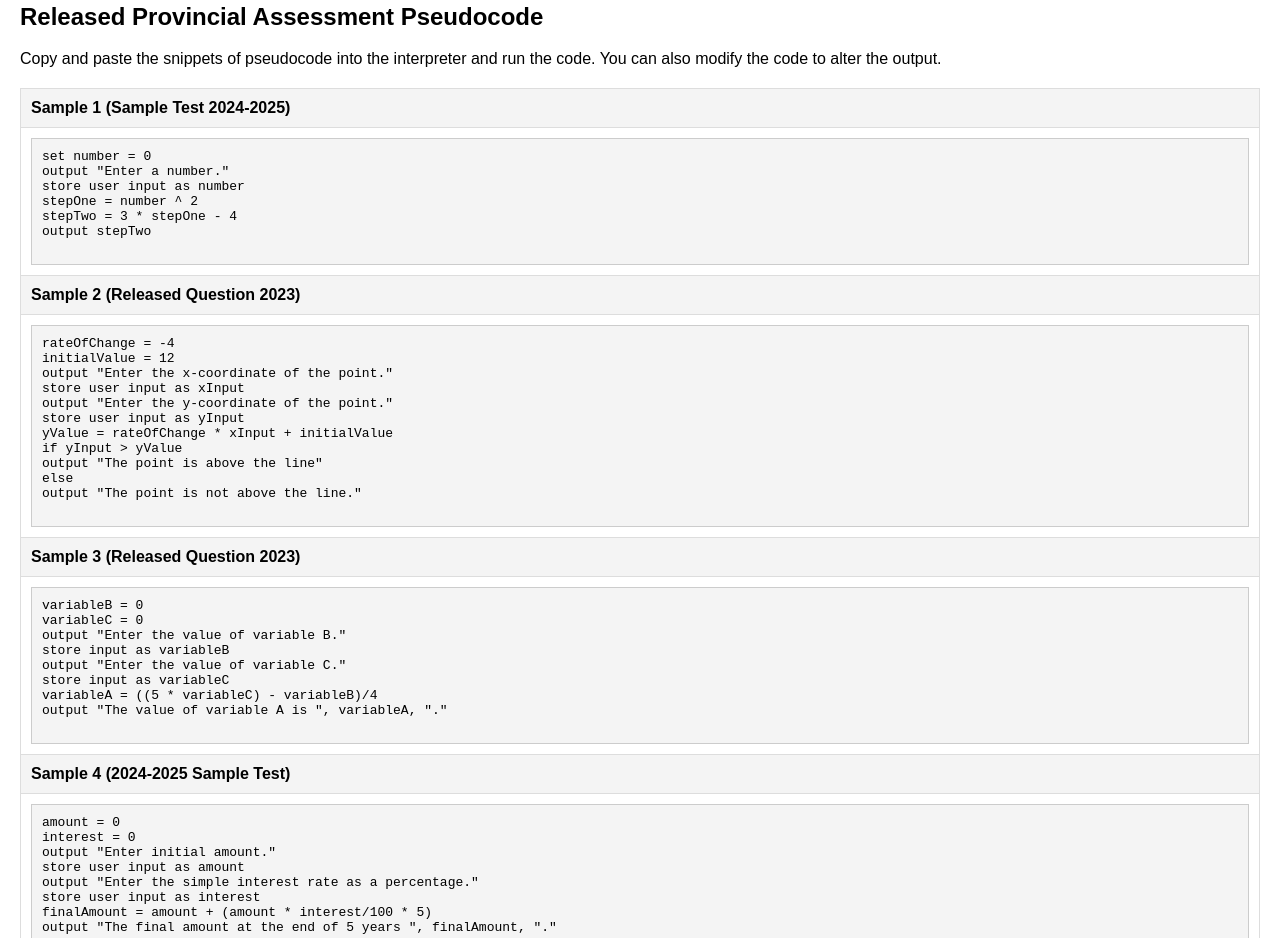
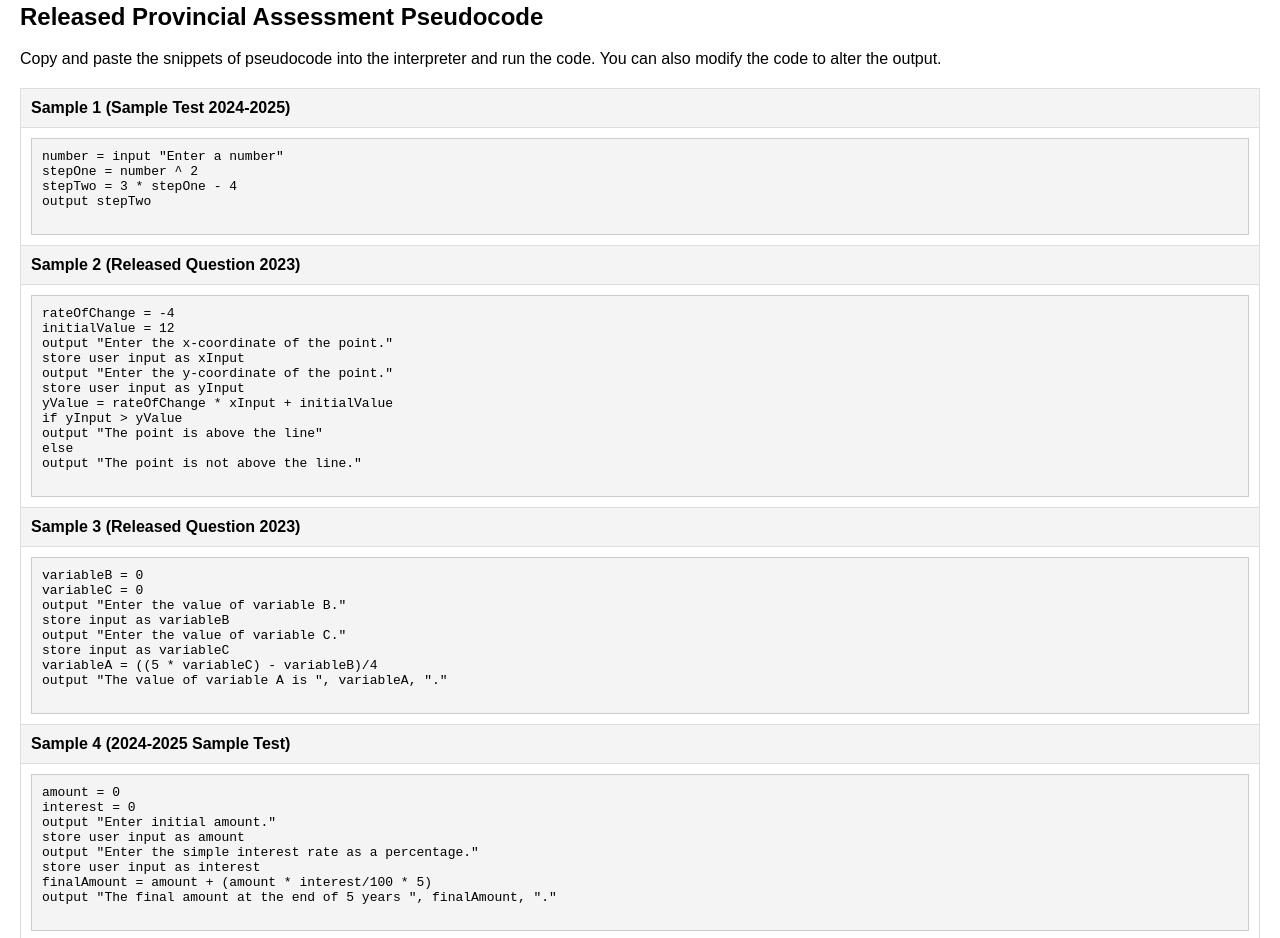
Before and after one commit to Crazed4853/Pseudocode2, a plain HTML site: page index.html in a window 1280 px wide. Shown: the part 1088-2026 px from the top of the page. Drawn offline with Linux system fonts and the light colour scheme; a script that the page names is missing.

Commit message:
Update index.html

```diff
--- a/index.html
+++ b/index.html
@@ -86,9 +86,7 @@
         <tr>
             <td>
                 <pre>
-set number = 0
-output "Enter a number."
-store user input as number
+number = input "Enter a number"
 stepOne = number ^ 2
 stepTwo = 3 * stepOne - 4
 output stepTwo
```
